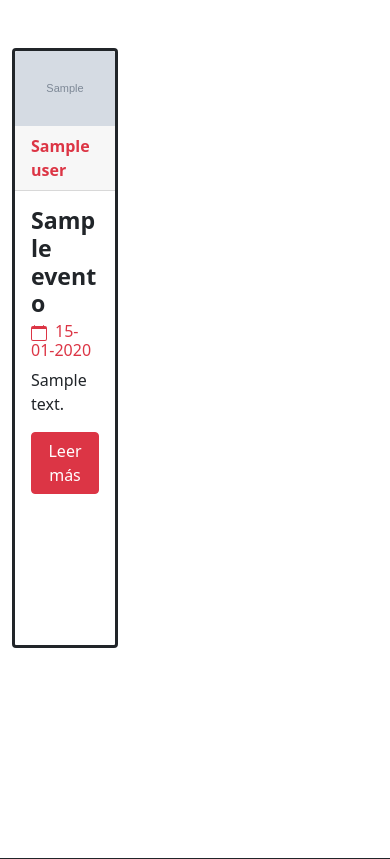
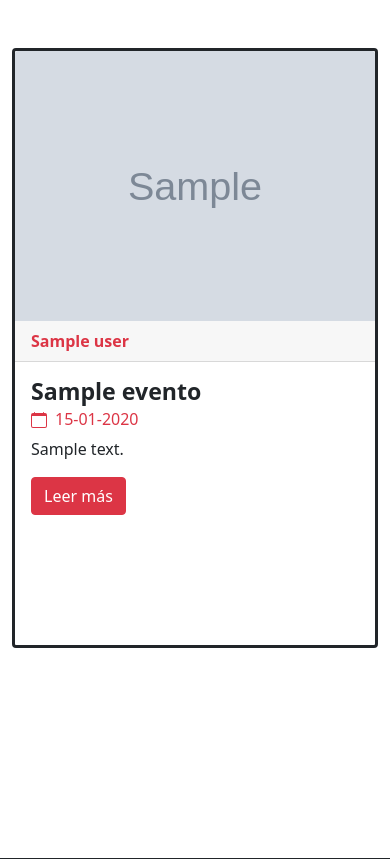
Before and after one commit to RaulNan10/TFG, a Symfony app: template templates/Eventos/verEventos.html.twig in a window 390 px wide. Shown: the part 120-979 px from the top of the page. Run offline with Twig, Linux system fonts and the light colour scheme; the template is opened without the code that fills it: most values are stand-ins (such as "Sample title", 1, 10 or a date in 2020); some libraries are stand-ins or nearby versions.

Commit message:
Proyecto acabado

```diff
--- a/templates/Eventos/verEventos.html.twig
+++ b/templates/Eventos/verEventos.html.twig
@@ -1,5 +1,6 @@
 <link href="https://cdn.jsdelivr.net/npm/bootstrap@5.1.3/dist/css/bootstrap.min.css" rel="stylesheet"
     integrity="sha384-1BmE4kWBq78iYhFldvKuhfTAU6auU8tT94WrHftjDbrCEXSU1oBoqyl2QvZ6jIW3" crossorigin="anonymous">
+<link href="{{ asset('css/comun.css') }}" rel="stylesheet" type="text/css" />
 
     <link href="{{ asset('css/verEventos.css') }}" rel="stylesheet" type="text/css" />
    {{ include ('header.html.twig', {}) }}
@@ -7,7 +8,7 @@
     {% if eventos %}
     <div class="row">
         {% for evento in eventos %}
-        <div  class="col-4 mt-5">
+        <div  class="col-12 col-md-4 mt-5">
             <div class="card border border-dark border-3" style="height:600">
                 <img src="imgs/event/{{evento.image}}" class="card-img-top img-fluid" alt="...">
                 <div class="card-header text-danger fw-bold">{{evento.user.name}}</div>
```
